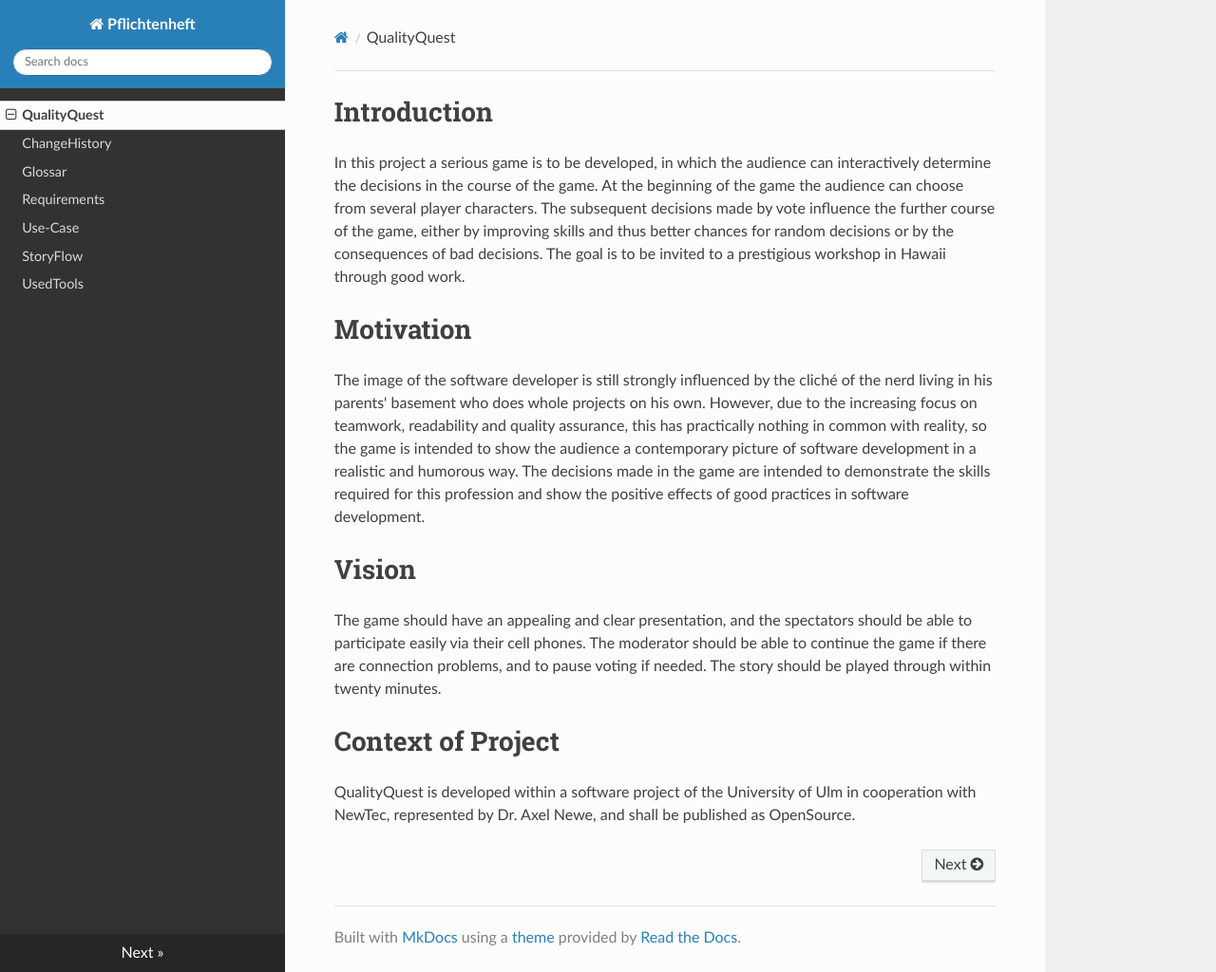
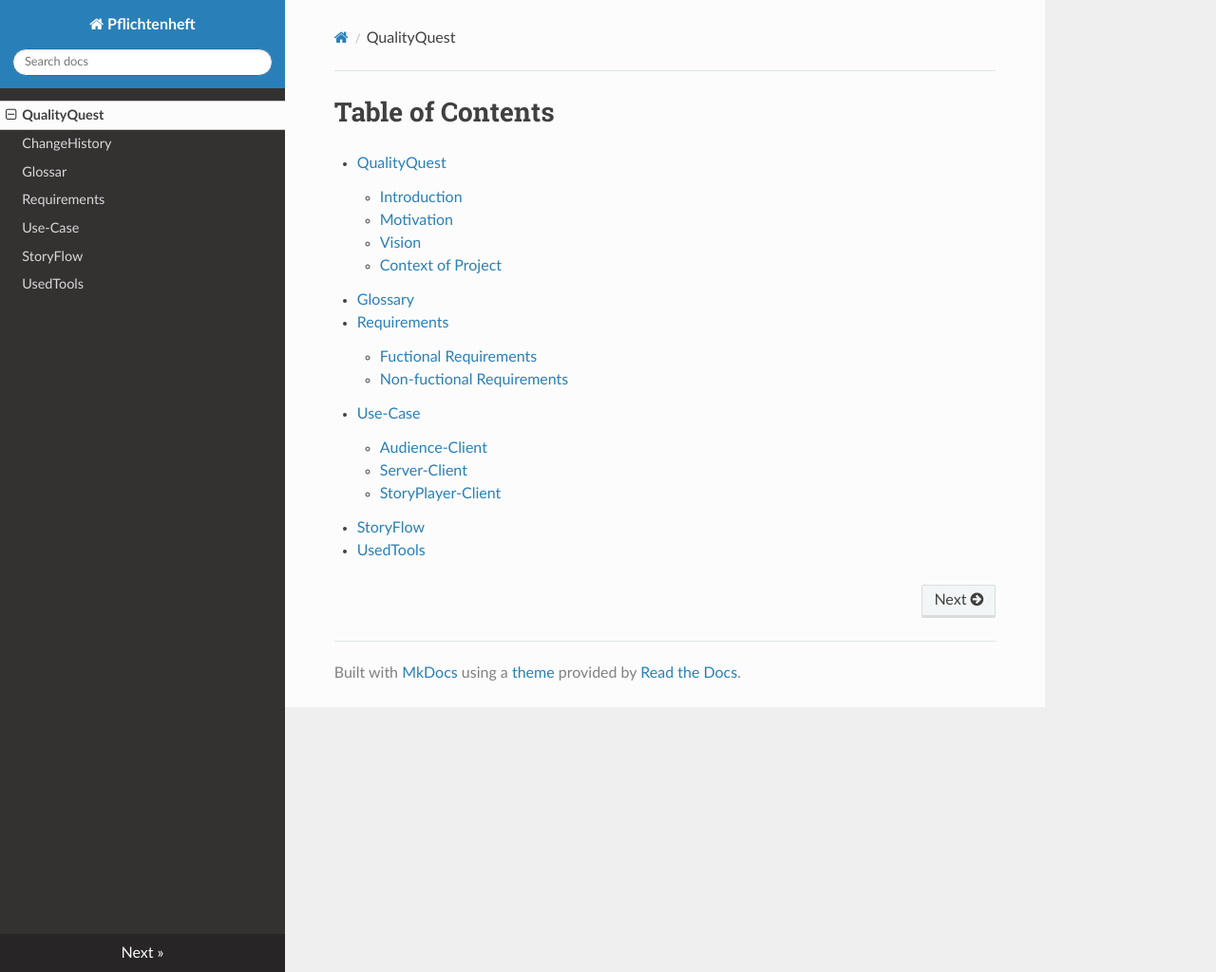
Before and after one commit to Brotenko/QualityQuest, an MkDocs documentation site: the page built from Docs/Pflichtenheft/docs/index.md, in a window 1280 px wide and 1024 px high. Shown: the whole window at 95% size. Built offline with MkDocs 1.6.1, drawn with Linux system fonts in a browser that asks for light colours; nearby versions of some CDN libraries.

Commit message:
Added table of contents.

```diff
--- a/Docs/Pflichtenheft/docs/index.md
+++ b/Docs/Pflichtenheft/docs/index.md
@@ -1,20 +1,17 @@
-# Introduction
-In this project a serious game is to be developed,
-in which the audience can interactively determine the decisions in the course of the game.
-At the beginning of the game the audience can choose from several player characters.
-The subsequent decisions made by vote influence the further course of the game,
-either by improving skills and thus better chances for random decisions or by the consequences of bad decisions.
-The goal is to be invited to a prestigious workshop in Hawaii through good work.
+# Table of Contents
 
-# Motivation
-The image of the software developer is still strongly influenced by the cliché of the nerd living in his parents' basement who does whole projects on his own.
-However, due to the increasing focus on teamwork, readability and quality assurance, this has practically nothing in common with reality,
-so the game is intended to show the audience a contemporary picture of software development in a realistic and
-humorous way. The decisions made in the game are intended to demonstrate the skills required for this profession and show the positive effects of good practices in software development.
-
-# Vision
-The game should have an appealing and clear presentation, and the spectators should be able to participate easily via their cell phones. The moderator should be able to continue
-the game if there are connection problems, and to pause voting if needed. The story should be played through within twenty minutes.
-
-# Context of Project
-QualityQuest is developed within a software project of the University of Ulm in cooperation with NewTec, represented by Dr. Axel Newe, and shall be published as OpenSource.
+- [QualityQuest](qualityquest.md)
+    - [Introduction](qualityquest.md#indroduction)
+    - [Motivation](qualityquest.md#motivation)
+    - [Vision](qualityquest.md#vision)
+    - [Context of Project](qualityquest.md#context-of-project)
+- [Glossary](glossar.md)
+- [Requirements](requirements.md)
+    - [Fuctional Requirements](requirements.md#functional-requirements)
+    - [Non-fuctional Requirements](requirements.md#non-functional-requirements)
+- [Use-Case](use-case-diagramme.md)
+    - [Audience-Client](use-case-diagramme.md#audience-client)
+    - [Server-Client](use-case-diagramme.md#server-client)
+    - [StoryPlayer-Client](use-case-diagramme.md#storyplayer-client)
+- [StoryFlow](storyflow.md)
+- [UsedTools](usedtools.md)
```
